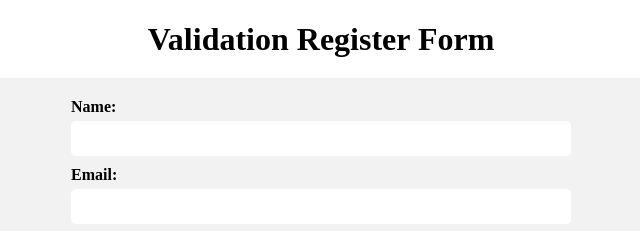
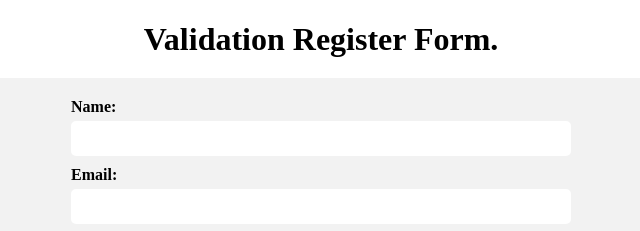
Before and after one commit to PawanPawar03/Validation-form, a plain HTML site: page index.html in a window 1280 px wide. Shown: the top 231 px of the page, 319-959 px from the left. Drawn offline with Linux system fonts and the light colour scheme.

Commit message:
Update index.html

```diff
--- a/index.html
+++ b/index.html
@@ -6,7 +6,7 @@
   <link rel="stylesheet" href="style.css">
 </head>
 <body>
-  <h1>Validation Register Form</h1>
+  <h1>Validation Register Form.</h1>
   <form id="registration-form">
     <div>
       <label for="name">Name:</label>
```
